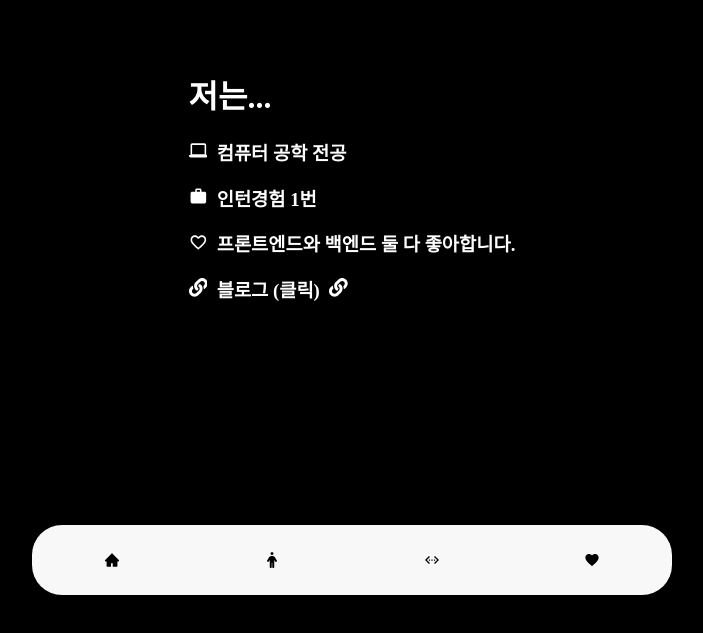
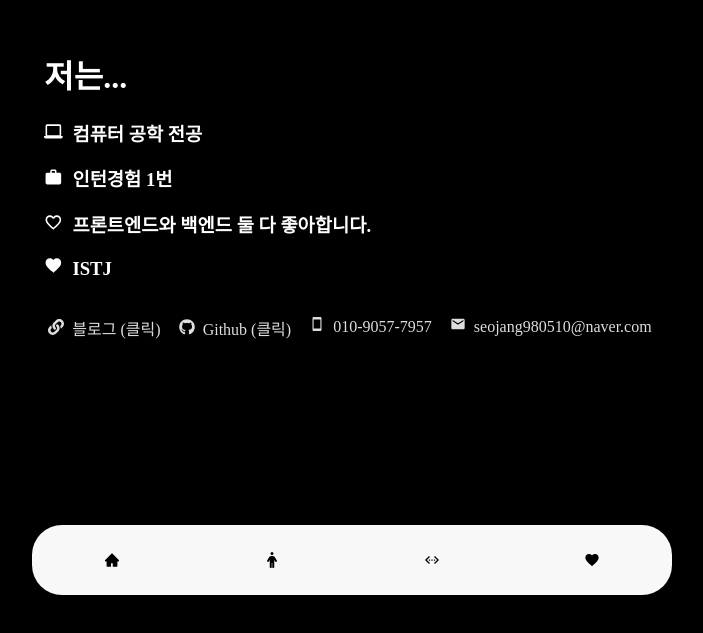
Before and after one commit to Seo-Jangwon/introduce, a React (Create React App) app: page /about in a window 1280 px wide. Shown: the part 165-798 px from the top of the page, without its empty margins (288-991 px from the left). Built offline with nearby package versions, Linux system fonts and the light colour scheme; a web font is replaced by a local one.

Commit message:
(0624) 기타 정보 추가

```diff
--- a/src/components/About/About.js
+++ b/src/components/About/About.js
@@ -3,6 +3,10 @@ import { GrPersonalComputer } from "react-icons/gr";
 import { MdOutlineWork } from "react-icons/md";
 import { MdFavoriteBorder } from "react-icons/md";
 import { FaLink } from "react-icons/fa";
+import { MdFavorite } from "react-icons/md";
+import { IoMdPhonePortrait } from "react-icons/io";
+import { MdEmail } from "react-icons/md";
+import { FaGithub } from "react-icons/fa";
 import styles from "./About.module.css"; // CSS 모듈 import
 
 const About = () => {
@@ -11,9 +15,10 @@ const About = () => {
   useEffect(() => {
     const intervals = [
       setTimeout(() => setVisibleIndex(1), 1000),
-      setTimeout(() => setVisibleIndex(2), 1000 + 800),
-      setTimeout(() => setVisibleIndex(3), 1000 + 1600),
-      setTimeout(() => setVisibleIndex(4), 1000 + 2400),
+      setTimeout(() => setVisibleIndex(2), 2000),
+      setTimeout(() => setVisibleIndex(3), 3000),
+      setTimeout(() => setVisibleIndex(4), 4000),
+      setTimeout(() => setVisibleIndex(5), 5000),
     ];
 
     // 클린업 함수에서 타이머 제거
@@ -38,16 +43,40 @@ const About = () => {
           <MdFavoriteBorder />
           &nbsp; 프론트엔드와 백엔드 둘 다 좋아합니다.
         </h3>
-        <h3
-          className={visibleIndex >= 4 ? styles.visible : styles.hidden}
-          onClick={() => {
-            window.open(url);
-          }}
-        >
-          <FaLink />
-          &nbsp; 블로그 (클릭) &nbsp;
-          <FaLink />
+        <h3 className={visibleIndex >= 4 ? styles.visible : styles.hidden}>
+          <MdFavorite />
+          &nbsp; ISTJ
         </h3>
+        <br />
+        <span>
+          <div
+            className={visibleIndex >= 5 ? styles.visible : styles.hidden}
+            onClick={() => {
+              window.open(url);
+            }}
+          >
+            &nbsp;
+            <FaLink />
+            &nbsp; 블로그 (클릭) &nbsp;
+          </div>
+          <div
+            className={visibleIndex >= 5 ? styles.visible : styles.hidden}
+            onClick={() => {
+              window.open(url);
+            }}
+          >
+            <FaGithub />
+            &nbsp; Github (클릭) &nbsp;
+          </div>
+          <div className={visibleIndex >= 5 ? styles.visible : styles.hidden}>
+            <IoMdPhonePortrait />
+            &nbsp; 010-9057-7957 &nbsp;
+          </div>
+          <div className={visibleIndex >= 5 ? styles.visible : styles.hidden}>
+            <MdEmail />
+            &nbsp; seojang980510@naver.com &nbsp;
+          </div>
+        </span>
       </div>
     </div>
   );
--- a/src/components/About/About.module.css
+++ b/src/components/About/About.module.css
@@ -72,3 +72,14 @@
     padding-top: 30px; /* nav 높이만큼 패딩 추가 */
   }
 }
+
+/* About.module.css */
+span {
+  display: flex;
+  flex-wrap: wrap; /* 필요한 경우 줄바꿈을 허용 */
+  gap: 10px; /* 요소 사이의 간격 조정 */
+}
+
+span div {
+  margin: 0; /* h3 태그의 기본 마진 제거 */
+}
--- a/src/components/Intro/Intro.js
+++ b/src/components/Intro/Intro.js
@@ -1,24 +1,23 @@
 import React, { useState, useEffect } from "react";
 import styles from "./Intro.module.css";
+import myphoto from "../../logos/photo.jpg";
 
 const Intro = () => {
-  // visibleIndex 상태를 초기값 0으로
   const [visibleIndex, setVisibleIndex] = useState(0);
 
-  // 컴포넌트가 마운트될 때 실행
   useEffect(() => {
     const intervals = [
       setTimeout(() => setVisibleIndex(1), 1000),
       setTimeout(() => setVisibleIndex(2), 2000),
       setTimeout(() => setVisibleIndex(3), 3000),
     ];
-    // 컴포넌트가 언마운트될 때 타이머 제거
     return () => intervals.forEach(clearTimeout);
   }, []);
 
   return (
     <div className={styles.container}>
-      <div className={styles.leftAlignedText}>
+      <img src={myphoto} height="300px" alt="" />
+      <div className={styles.textContainer}>
         <h1>안녕하세요</h1>
         <h1 className={visibleIndex >= 1 ? styles.visible : styles.hidden}>
           서장원입니다.
--- a/src/components/Intro/Intro.module.css
+++ b/src/components/Intro/Intro.module.css
@@ -9,22 +9,21 @@
 
 .container {
   display: flex;
-  flex-direction: column;
+  flex-direction: row;
   align-items: center;
   justify-content: center;
-  height: 80vh; /* 전체 화면 높이를 사용하여 가운데 정렬 */
-  background-color: black; /* 배경색을 검정색으로 설정 */
-  color: white; /* 글자색을 흰색으로 설정 */
-  text-align: center; /* 텍스트를 가운데 정렬 */
-  padding-top: 100px; /* nav 높이만큼 패딩 추가 */
-  padding-bottom: 100px; /* nav 높이만큼 패딩 추가 */
-  margin-bottom: 50px; /* 화면 바닥과 50px 띄움 */
+  height: 80vh;
+  background-color: black;
+  color: white;
+  text-align: center;
+  padding-top: 100px;
+  padding-bottom: 100px;
+  margin-bottom: 50px;
 }
 
-.leftAlignedText {
+.textContainer {
   text-align: left;
-  width: 100%; /* 텍스트가 좌측 정렬되도록 100% 너비 설정 */
-  max-width: max-content; /* 원하는 최대 너비 설정 */
+  margin-left: 20px; /* 이미지와 텍스트 사이의 간격 */
 }
 
 .hidden {
@@ -35,39 +34,40 @@
   opacity: 1;
   animation: fadeIn 1s;
 }
+
 /* 반응형 디자인을 위한 미디어 쿼리 추가 */
 @media (max-height: 800px) {
   .container {
-    height: calc(70vh - 60px); /* nav 높이를 고려한 높이 조정 */
+    height: calc(70vh - 60px);
   }
 }
 
 @media (max-height: 600px) {
   .container {
-    height: calc(60vh - 60px); /* nav 높이를 고려한 높이 조정 */
+    height: calc(60vh - 60px);
   }
 }
 
 @media (max-width: 1200px) {
   .container {
-    padding-top: 50px; /* nav 높이만큼 패딩 추가 */
+    padding-top: 50px;
   }
 }
 
 @media (max-width: 992px) {
   .container {
-    padding-top: 50px; /* nav 높이만큼 패딩 추가 */
+    padding-top: 50px;
   }
 }
 
 @media (max-width: 768px) {
   .container {
-    padding-top: 40px; /* nav 높이만큼 패딩 추가 */
+    padding-top: 40px;
   }
 }
 
 @media (max-width: 576px) {
   .container {
-    padding-top: 30px; /* nav 높이만큼 패딩 추가 */
+    padding-top: 30px;
   }
 }
```
Also changed, not shown: src/logos/photo.jpg (added).
